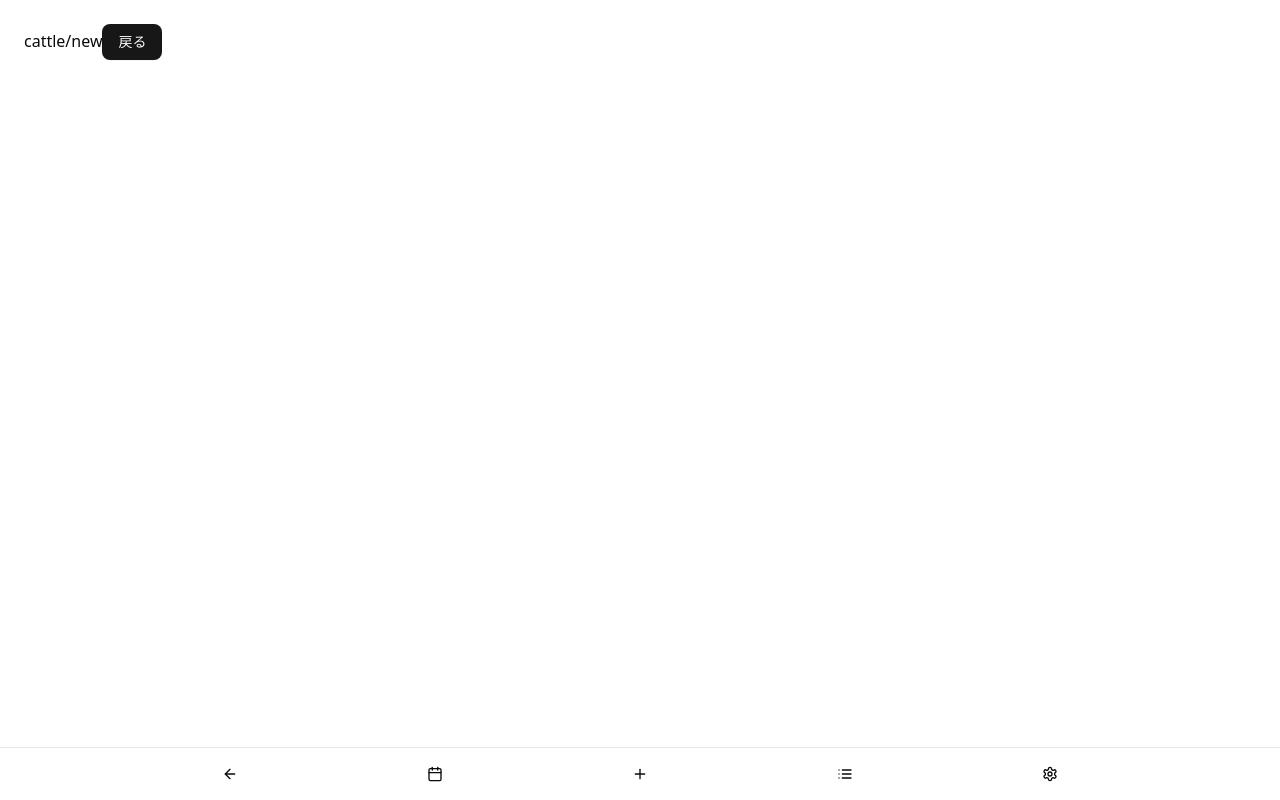
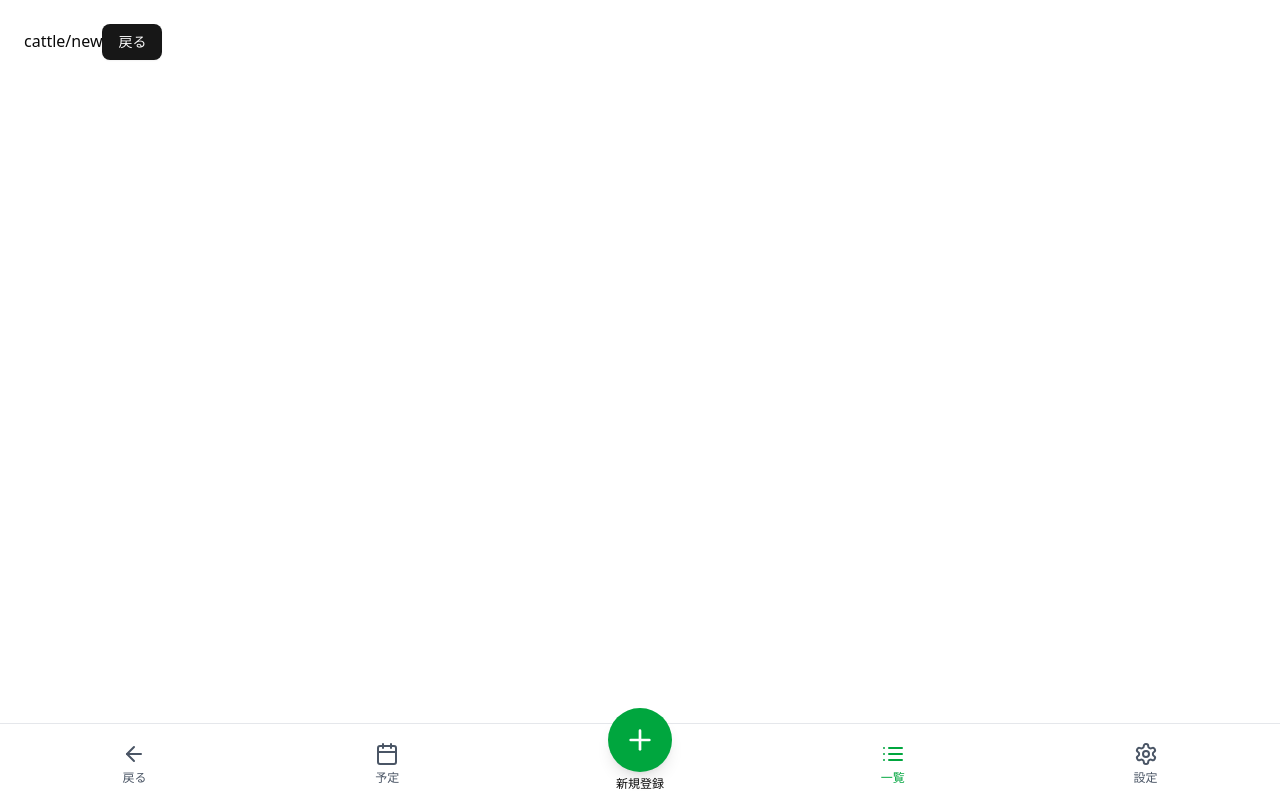
Before and after one commit to katsuya6152/gyulist, a Next.js app in the folder apps/web/: page /cattle/new in a window 1280 px wide. Built offline with nearby package versions, Linux system fonts and the light colour scheme.

Commit message:
feat(web): フッターデザインを変更

```diff
--- a/apps/web/src/components/footer-nav.tsx
+++ b/apps/web/src/components/footer-nav.tsx
@@ -1,34 +1,63 @@
 "use client";
 
-import { BackButton } from "@/components/back-button";
-import { Button } from "@/components/ui/button";
 import {
 	DropdownMenu,
 	DropdownMenuContent,
 	DropdownMenuItem,
 	DropdownMenuTrigger,
 } from "@/components/ui/dropdown-menu";
-import { Calendar, List, Plus, Settings } from "lucide-react";
+import { ArrowLeft, Calendar, List, Plus, Settings } from "lucide-react";
 import Link from "next/link";
-import { usePathname } from "next/navigation";
+import { useRouter } from "next/navigation";
 
-export function FooterNav() {
-	const pathname = usePathname();
+interface MobileFooterProps {
+	currentPath?: string;
+}
 
+export function FooterNav({ currentPath = "/cattle" }: MobileFooterProps) {
+	const router = useRouter();
+
+	const handleGoBack = () => {
+		router.back();
+	};
 	return (
-		<nav className="fixed bottom-0 left-0 right-0 bg-white border-t border-gray-200 p-2">
-			<div className="flex justify-around items-center max-w-screen-lg mx-auto">
-				<BackButton />
-				<Button variant="ghost" size="icon" asChild>
-					<Link href="/schedule">
-						<Calendar className="h-5 w-5" />
-					</Link>
-				</Button>
+		<div className="fixed bottom-0 left-0 right-0 bg-white border-t border-gray-200 px-2 py-2 z-50">
+			<div className="grid grid-cols-5 items-center">
+				{/* 1. 戻る（左端） */}
+				<div className="flex justify-center">
+					<button
+						type="button"
+						onClick={handleGoBack}
+						className="flex flex-col items-center"
+					>
+						<div className="p-1 text-gray-600">
+							<ArrowLeft className="h-6 w-6" />
+						</div>
+						<span className="text-xs text-gray-600">戻る</span>
+					</button>
+				</div>
+
+				{/* 2. ホーム */}
+				<div className="flex justify-center">
+					<FooterItem
+						icon={<Calendar className="h-6 w-6" />}
+						label="予定"
+						href="/schedule"
+						isActive={currentPath === "/schedule"}
+					/>
+				</div>
+
+				{/* 3. 新規登録（中央の大きなボタン） */}
+				<div className="flex justify-center relative">
+					<div className="-mt-6">
 						<DropdownMenu>
 							<DropdownMenuTrigger asChild>
-						<Button variant="ghost" size="icon">
-							<Plus className="h-5 w-5" />
-						</Button>
+								<button
+									type="button"
+									className="bg-green-600 hover:bg-green-700 text-white rounded-full p-4 shadow-lg flex flex-col items-center justify-center"
+								>
+									<Plus className="h-8 w-8" />
+								</button>
 							</DropdownMenuTrigger>
 							<DropdownMenuContent align="center" side="top">
 								<DropdownMenuItem asChild>
@@ -39,17 +68,52 @@ export function FooterNav() {
 								</DropdownMenuItem>
 							</DropdownMenuContent>
 						</DropdownMenu>
-				<Button variant="ghost" size="icon" asChild>
-					<Link href="/cattle">
-						<List className="h-5 w-5" />
-					</Link>
-				</Button>
-				<Button variant="ghost" size="icon" asChild>
-					<Link href="/settings">
-						<Settings className="h-5 w-5" />
-					</Link>
-				</Button>
+						<span className="block text-xs text-center mt-1">新規登録</span>
 					</div>
-		</nav>
+				</div>
+
+				{/* 4. 一覧 */}
+				<div className="flex justify-center">
+					<FooterItem
+						icon={<List className="h-6 w-6" />}
+						label="一覧"
+						href="/cattle"
+						isActive={currentPath === "/cattle"}
+					/>
+				</div>
+
+				{/* 5. 設定 */}
+				<div className="flex justify-center">
+					<FooterItem
+						icon={<Settings className="h-6 w-6" />}
+						label="設定"
+						href="/settings"
+						isActive={currentPath === "/settings"}
+					/>
+				</div>
+			</div>
+		</div>
 	);
 }
+
+interface FooterItemProps {
+	icon: React.ReactNode;
+	label: string;
+	href: string;
+	isActive: boolean;
+}
+
+function FooterItem({ icon, label, href, isActive }: FooterItemProps) {
+	return (
+		<Link href={href} className="flex flex-col items-center">
+			<div className={`p-1 ${isActive ? "text-green-600" : "text-gray-600"}`}>
+				{icon}
+			</div>
+			<span
+				className={`text-xs ${isActive ? "text-green-600 font-medium" : "text-gray-600"}`}
+			>
+				{label}
+			</span>
+		</Link>
+	);
+}
```
Lines whose indentation alone changed are shown as unchanged.
